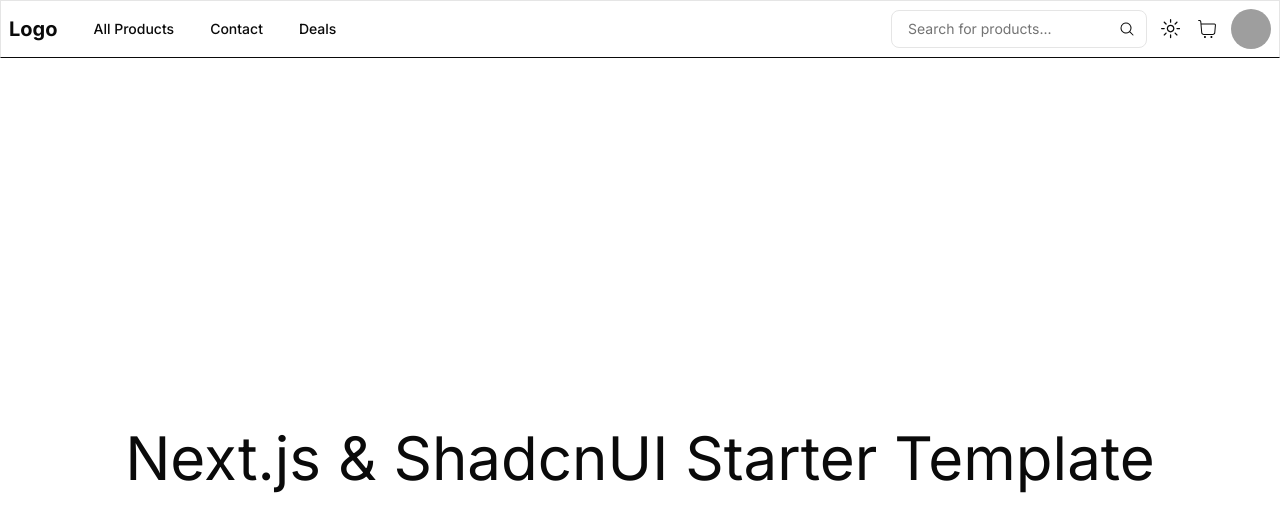
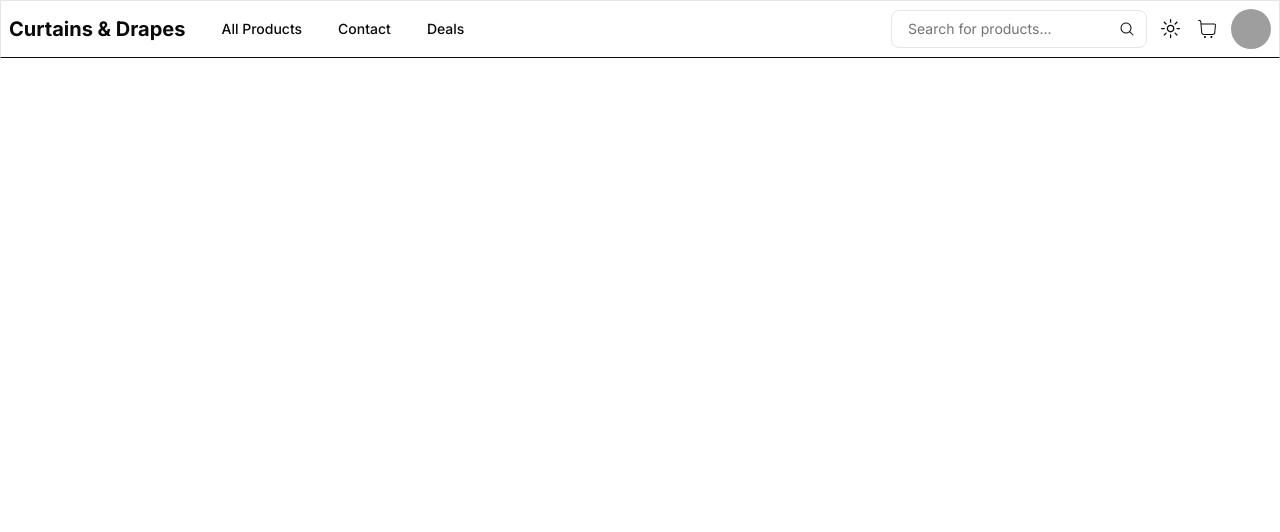
Before and after one commit to frustrated018/curtains-and-drapes, a Next.js app: page / in a window 1280 px wide. Shown: the top 532 px of the page. Built offline with nearby package versions, Linux system fonts and the light colour scheme; grey boxes are pictures that could not be loaded.

Commit message:
Made a starter template
Made a starter template for any of my next nextjs and shadcn ui project
Mainly focused on the navbar, dark mode toggle, login and signup pages
dosen't include typescript

```diff
--- a/src/app/login/page.jsx
+++ b/src/app/login/page.jsx
@@ -30,16 +30,15 @@ const Login = () => {
             className="hidden dark:block opacity-50"
           />
           {/* //! Text  */}
-          {/* //!LOGO */}
+
           <Link href="/" className="text-3xl font-bold absolute top-10 left-10">
-            Logo
+            Curtains & Drapes
           </Link>
 
           <div className="absolute bottom-10 left-10">
             <p className="w-[80%] text-lg font-semibold">
-              Lorem ipsum dolor sit amet consectetur adipisicing elit. Quae sunt
-              illum suscipit ex velit quidem, ducimus ratione quos totam soluta
-              saepe, voluptates nulla nesciunt distinctio!
+              Unlock a world of comfort and style. Join us to discover the
+              finest home essentials for a truly inviting space.
             </p>
           </div>
         </div>
--- a/src/app/page.js
+++ b/src/app/page.js
@@ -4,9 +4,6 @@ export default function Home() {
   return (
     <main>
       <MainNav />
-      <section className="h-screen flex flex-col justify-center items-center">
-        <h2 className="text-6xl">Next.js & ShadcnUI Starter Template</h2>
-      </section>
     </main>
   );
 }
--- a/src/app/sign-up/page.jsx
+++ b/src/app/sign-up/page.jsx
@@ -30,16 +30,16 @@ const SignUp = () => {
             className="hidden dark:block opacity-50"
           />
           {/* //! Text  */}
-          {/* //!LOGO */}
+
           <Link href="/" className="text-3xl font-bold absolute top-10 left-10">
-            Logo
+            Curtains & Drapes
           </Link>
 
           <div className="absolute bottom-10 left-10">
             <p className="w-[80%] text-lg font-semibold">
-              Lorem ipsum dolor sit amet consectetur adipisicing elit. Maxime
-              vitae perferendis esse explicabo sit rem voluptatem qui deleniti
-              ullam aliquam velit, necessitatibus est distinctio.
+              Transform your home with our exquisite collection of curtains,
+              drapes, mattresses, pillows, and more. Sign up now for exclusive
+              deals!
             </p>
           </div>
         </div>
--- a/src/components/main-navbar/mainNav.jsx
+++ b/src/components/main-navbar/mainNav.jsx
@@ -32,7 +32,7 @@ const MainNav = () => {
             href="/"
             className=" order-2 lg:order-1 text-xl font-bold hidden md:block"
           >
-            Logo
+            Curtains & Drapes
           </Link>
 
           {/* //! Normal Nav Links */}
```
